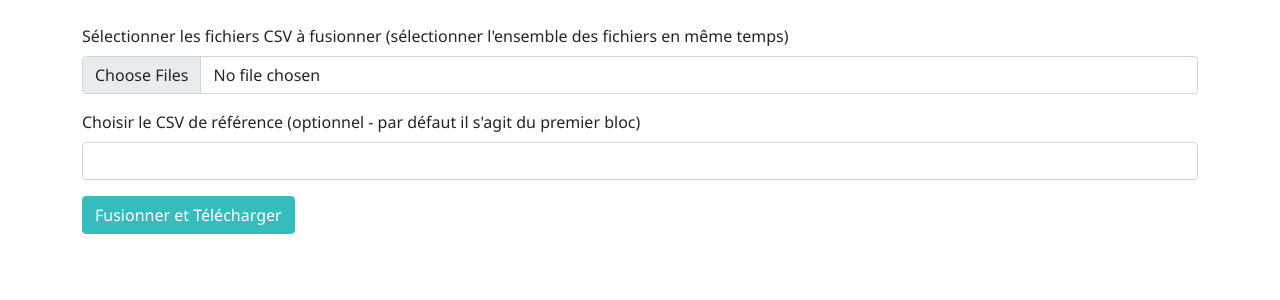
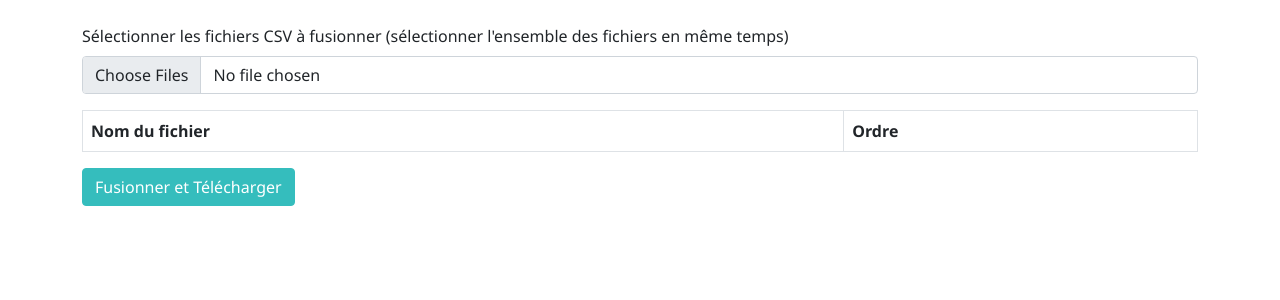
Before and after one commit to IDMDataHub/OpaleMergeFlaskAzureApp, a Flask app: page / in a window 1280 px wide. Shown: the part 88-388 px from the top of the page. Run offline with Flask 3, Linux system fonts and the light colour scheme; lists and menus that the app fills with data are empty; some libraries are stand-ins or nearby versions.

Commit message:
fix error merge file

```diff
--- a/app.py
+++ b/app.py
@@ -46,21 +46,20 @@ def index():
 @app.route('/upload', methods=['POST'])
 def upload_files():
     uploaded_files = request.files.getlist("csv_files[]")
-    reference_block = int(request.form.get('reference_block'))
+    file_order = request.form.getlist("file_order[]")  # Récupérer l'ordre des fichiers
 
-    # Move the reference block to the first position in the list
-    uploaded_files.insert(0, uploaded_files.pop(reference_block - 1))
+    # Créer un dictionnaire pour mapper le nom du fichier à son ordre
+    file_order_dict = {file.filename: int(order) for file, order in zip(uploaded_files, file_order)}
 
-    # Initialisation du DataFrame de concaténation
-    concat_df = None
+    # Trier les fichiers téléchargés selon l'ordre spécifié
+    uploaded_files.sort(key=lambda file: file_order_dict.get(file.filename, 999))
 
-    # Initialise une liste vide pour stocker les DataFrames
+    # Suite du traitement
     dfs = []
 
     # Boucle sur chaque fichier téléchargé dans la liste 'uploaded_files'
     first_rows = []  # Ajoutez cette ligne
     for iCpt, uploaded_file in enumerate(uploaded_files):
-        # Lit le fichier CSV et stocke le contenu dans un DataFrame
         df = pd.read_csv(uploaded_file, sep=';', encoding='latin1', engine='python')
         first_rows.append(df.head())
 
@@ -88,9 +87,9 @@ def upload_files():
             df.set_index('initiales_nom')
             df = df.add_prefix(str(iCpt+1)+'_')
 
-        # Affiche les 5 premières lignes du DataFrame
-        print(f"File {iCpt+1}: {uploaded_file.filename}")
-        print(df.head())
+        # # Affiche les 5 premières lignes du DataFrame
+        # print(f"File {iCpt+1}: {uploaded_file.filename}")
+        # print(df.head())
 
         # Stocke le DataFrame dans une variable globale avec un nom unique et ajoute le DataFrame à la liste 'dfs'
         globals()['df%s' % iCpt] = df
@@ -98,16 +97,13 @@ def upload_files():
 
     # Fusionner les dataframes de la liste l horizontalement (en colonnes)
     concat_df = pd.concat(dfs, axis=1)
-    # Renommer la première colonne en 'initiales_nom'
     concat_df.rename(columns={concat_df.columns[0]: 'initiales_nom'}, inplace=True)
 
-    # Conversion du DataFrame fusionné en fichier CSV
     output = io.BytesIO()
     concat_df.to_csv(output, sep=';', index=False, encoding='latin1')
     output.seek(0)
 
     # Convert first_rows to HTML string
-    first_rows_html = "<br>".join([f"<h4>File {i+1}: {uploaded_files[i].filename}</h4>{row.to_html()}" for i, row in enumerate(first_rows)])
     return send_file(output, download_name='merged_file.csv', as_attachment=True, mimetype='text/csv')
 
 @app.route('/download', methods=['POST'])
@@ -118,9 +114,5 @@ def download_csv():
     # return send_file(output, download_name='merged_file.csv', as_attachment=True)
 
 
-
-
-
-
 if __name__ == '__main__':
     app.run(debug=True)
--- a/templates/index.html
+++ b/templates/index.html
@@ -8,27 +8,22 @@
       body {
         font-family: 'Segoe UI', Tahoma, Geneva, Verdana, sans-serif;
       }
-
       header {
         background-color: #35BDBD;
         color: white;
         padding: 1rem 0;
       }
-
       header h1 {
         font-weight: bold;
       }
-
       #preview table {
         font-size: 0.6rem;
       }
-
       .btn-custom {
         background-color: #35BDBD;
         border-color: #35BDBD;
         color: white;
       }
-
       .btn-custom:hover,
       .btn-custom:focus {
         background-color: #29a3a3;
@@ -41,12 +36,21 @@
       function readCSVFiles(event) {
         const output = document.getElementById('preview');
         output.innerHTML = '';
+        const fileOrderTableBody = document.getElementById('fileOrderTableBody');
+        fileOrderTableBody.innerHTML = ''; // Clear existing rows
+
         const files = event.target.files;
 
         for (let i = 0; i < files.length; i++) {
           const file = files[i];
+
+          // Add file name and order input to the table
+          const tr = document.createElement('tr');
+          tr.innerHTML = `<td>${file.name}</td><td><input type="number" name="file_order[]" min="1" value="${i + 1}" required></td>`;
+          fileOrderTableBody.appendChild(tr);
+
+          // Previewing file contents
           const reader = new FileReader();
-
           reader.onload = function(e) {
             const fileNameHeading = document.createElement('h4');
             fileNameHeading.textContent = file.name;
@@ -91,10 +95,17 @@
           <label for="csv_files" class="form-label">Sélectionner les fichiers CSV à fusionner (sélectionner l'ensemble des fichiers en même temps)</label>
           <input class="form-control" type="file" id="csv_files" name="csv_files[]" multiple required onchange="readCSVFiles(event)">
         </div>
-        <div class="mb-3">
-          <label for="reference_block" class="form-label">Choisir le CSV de référence (optionnel - par défaut il s'agit du premier bloc)</label>
-          <input class="form-control" type="number" id="reference_block" name="reference_block" min="1" required>
-        </div>
+        <table class="table table-bordered">
+          <thead>
+            <tr>
+              <th>Nom du fichier</th>
+              <th>Ordre</th>
+            </tr>
+          </thead>
+          <tbody id="fileOrderTableBody">
+            <!-- Les lignes seront ajoutées ici par JavaScript -->
+          </tbody>
+        </table>
         <button type="submit" class="btn btn-custom">Fusionner et Télécharger</button>
       </form>
       <div id="preview" class="mb-3 mt-4"></div>
```
